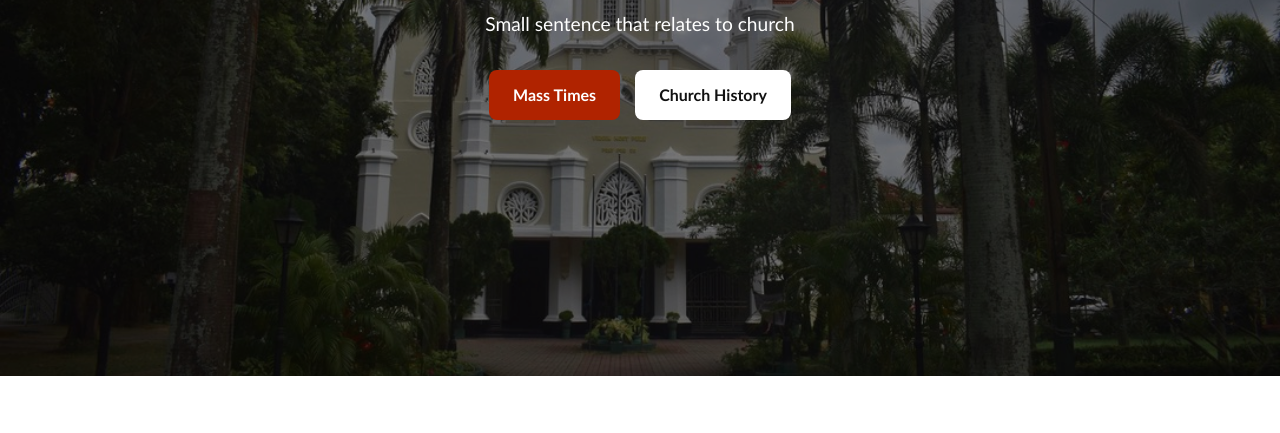
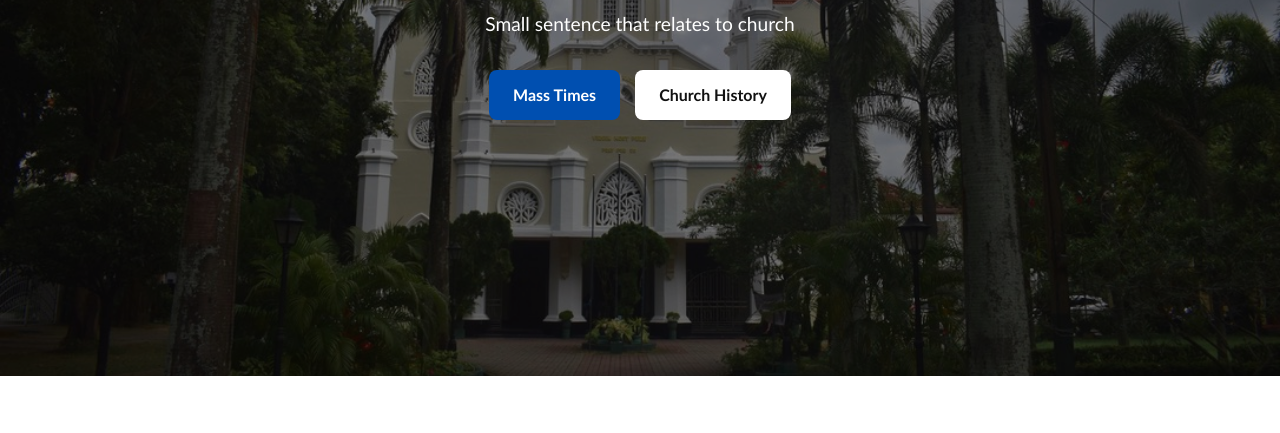
Before and after one commit to dinuraweli/church-website, a plain HTML site: page index.html in a window 1280 px wide. Shown: the part 344-777 px from the top of the page. Drawn offline with nearby package versions, Linux system fonts and the light colour scheme.

Commit message:
“color”

```diff
--- a/css/base.css
+++ b/css/base.css
@@ -6,7 +6,7 @@
 
 :root{
   --main-border: solid rgba(255, 0, 0, 0);
-  --accent-color: rgb(176, 35, 0);
+  --accent-color: rgb(0, 79, 176);
   --bg-colour: #efe2b400;
   --bg-colour2: floralwhite;
   --sectionbg: #f9f9f9;
```
Also changed, not shown: 1 other file.
